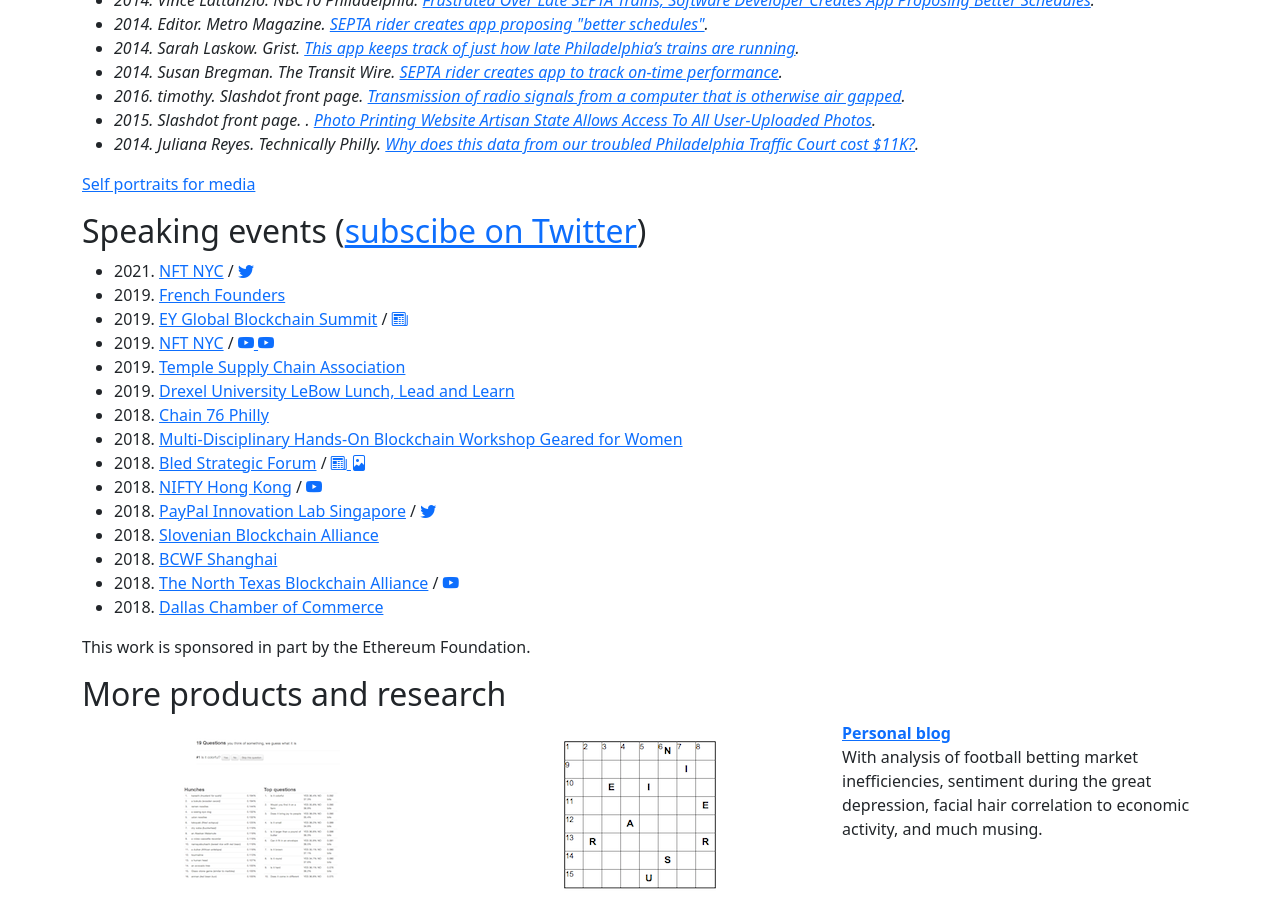
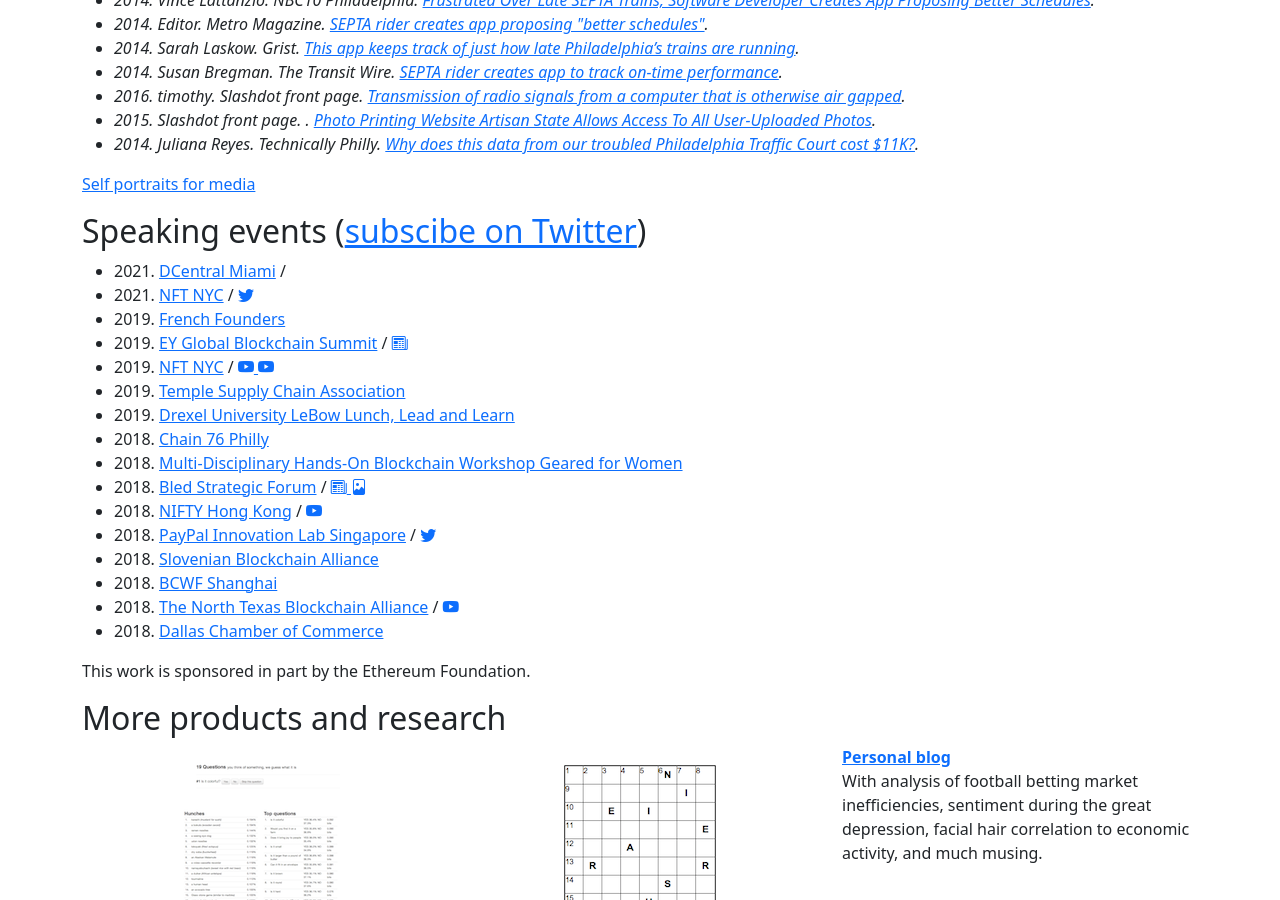
Before and after one commit to fulldecent/phor.net, a Jekyll site: the page built from index.html, in a window 1280 px wide and 900 px high, scrolled down 2564 px. Built offline with Jekyll 4.4.1, drawn with Linux system fonts in a browser that asks for light colours; nearby versions of some CDN libraries.

Commit message:
add speaking appearance

```diff
--- a/_data/speaking-events.json
+++ b/_data/speaking-events.json
@@ -1,4 +1,11 @@
 [
+  {
+    "date": "2021",
+    "url": "https://www.dcentralcon.com",
+    "title": "DCentral Miami",
+    "coverage": [
+    ]
+  },
   {
     "date": "2021",
     "url": "https://www.eventbrite.com/e/nftnyc-2021-in-person-2-3-4-november-tickets-144386456779",
```
